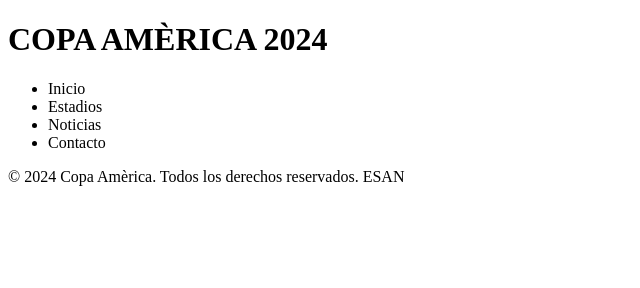
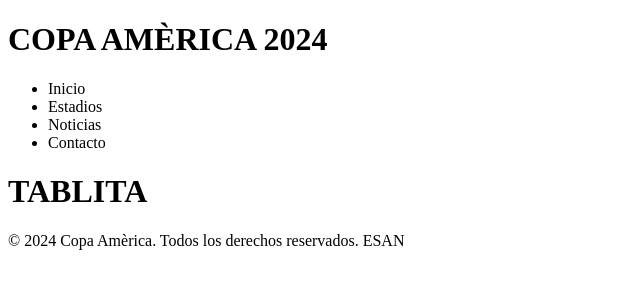
Before and after one commit to ProLuisAcu/Copa_America_2024, a plain HTML site: page index.html in a window 1280 px wide. Shown: the whole page, without its empty margins (0-640 px from the left). Drawn offline with Linux system fonts and the light colour scheme.

```diff
--- a/index.html
+++ b/index.html
@@ -20,6 +20,7 @@
             </ul>
         </nav>
     </header>
+    <h1>TABLITA</h1>
     <footer>
         <p>&copy; 2024 Copa Amèrica. Todos los derechos reservados. ESAN</p>
     </footer>
```
